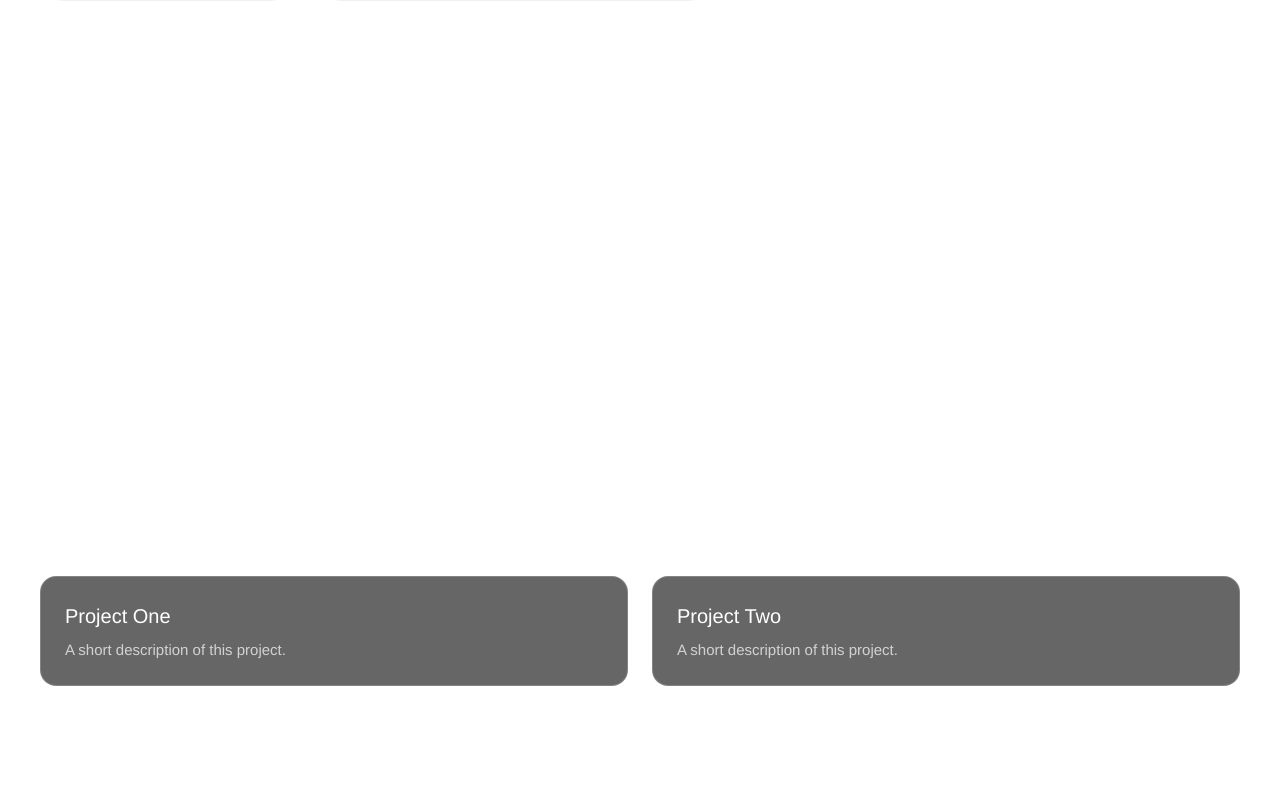
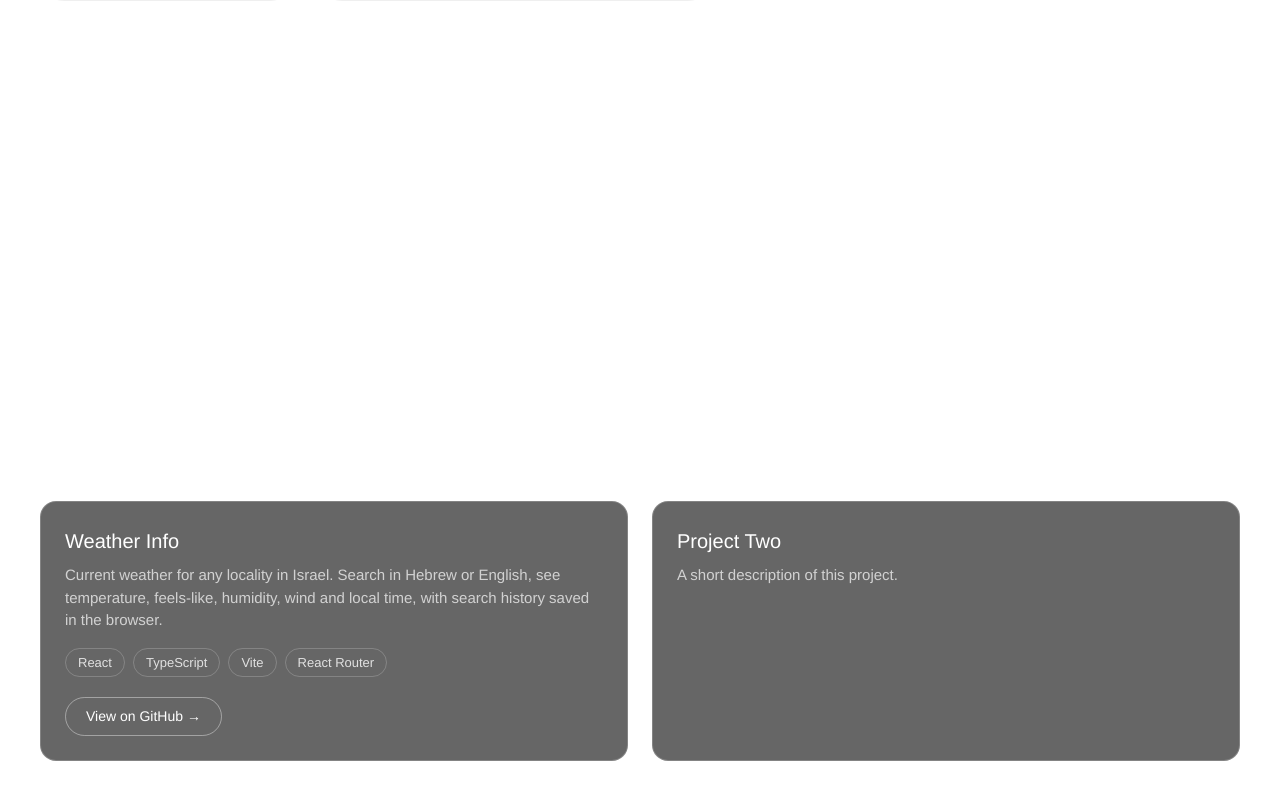
Before and after one commit to ilyaborz23/portfolio, a React (Vite) app: page / in a window 1280 px wide. Shown: the part 1426-2226 px from the top of the page. Built offline with nearby package versions, Linux system fonts and the light colour scheme; a web font is replaced by a local one.

Commit message:
Add Weather Info project to portfolio
Co-Authored-By: Claude Opus 5.5 <noreply@anthropic.com>

```diff
--- a/src/myprojects.tsx
+++ b/src/myprojects.tsx
@@ -1,5 +1,18 @@
-const PROJECTS = [
-  { title: 'Project One', description: 'A short description of this project.' },
+type Project = {
+  title: string
+  description: string
+  tags?: string[]
+  link?: string
+}
+
+const PROJECTS: Project[] = [
+  {
+    title: 'Weather Info',
+    description:
+      'Current weather for any locality in Israel. Search in Hebrew or English, see temperature, feels-like, humidity, wind and local time, with search history saved in the browser.',
+    tags: ['React', 'TypeScript', 'Vite', 'React Router'],
+    link: 'https://github.com/ilyaborz23/Weather',
+  },
   { title: 'Project Two', description: 'A short description of this project.' },
 ]
 
@@ -9,9 +22,26 @@ export default function MyProjects() {
       <h2 className="mb-6 inline-block w-fit rounded-full border border-white/40 px-6 py-2 text-[40px] font-medium text-white sm:text-[48px]">My Projects</h2>
       <div className="grid gap-6 sm:grid-cols-2">
         {PROJECTS.map((project) => (
-          <div key={project.title} className="rounded-2xl border border-white/20 bg-black/60 p-6 backdrop-blur-md">
+          <div key={project.title} className="flex flex-col rounded-2xl border border-white/20 bg-black/60 p-6 backdrop-blur-md">
             <h3 className="mb-2 text-[20px] font-medium text-white">{project.title}</h3>
             <p className="text-[15px] text-white/70">{project.description}</p>
+            {project.tags && (
+              <div className="mt-4 flex flex-wrap gap-2">
+                {project.tags.map((tag) => (
+                  <span key={tag} className="rounded-full border border-white/20 px-3 py-1 text-[13px] text-white/80">{tag}</span>
+                ))}
+              </div>
+            )}
+            {project.link && (
+              <a
+                href={project.link}
+                target="_blank"
+                rel="noopener noreferrer"
+                className="mt-5 inline-block w-fit rounded-full border border-white/40 px-5 py-2 text-[14px] text-white transition-colors hover:bg-white hover:text-black"
+              >
+                View on GitHub →
+              </a>
+            )}
           </div>
         ))}
       </div>
```
